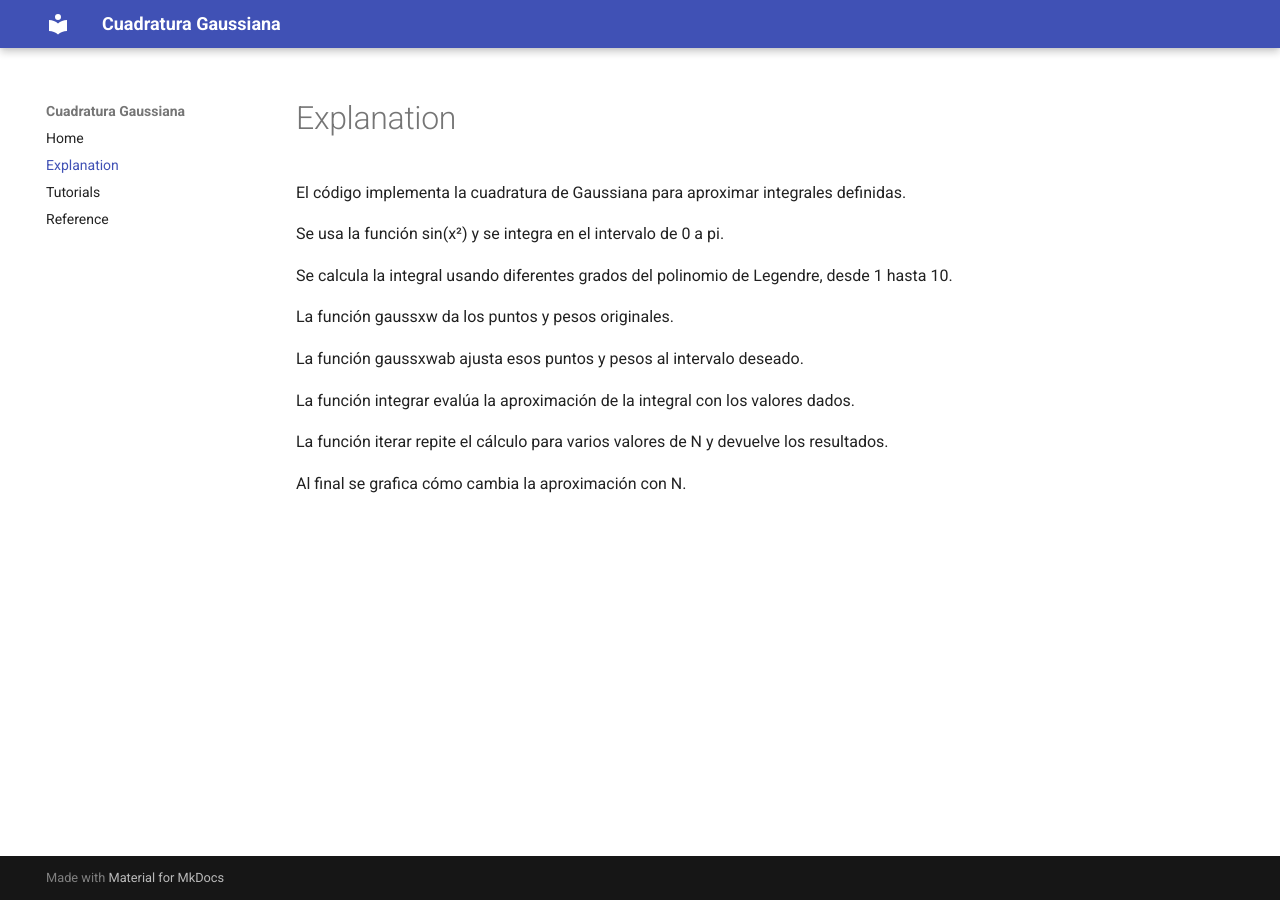
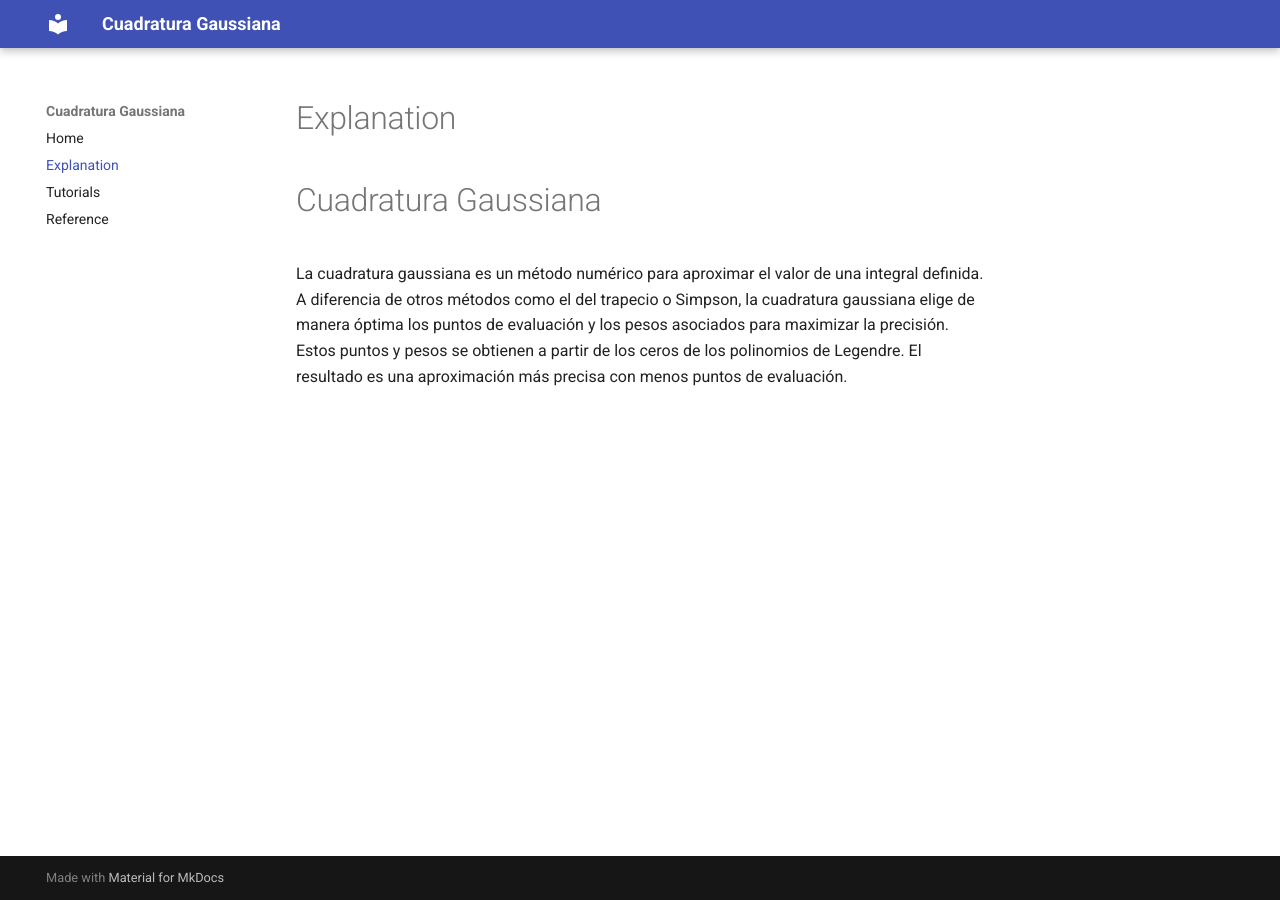
Before and after one commit to DanielLGB/Tarea-2-F-sica-Computacional, an MkDocs documentation site: the page built from docs/explanation.md, in a window 1280 px wide. Built offline with MkDocs 1.6.1 and Material for MkDocs 9.7.7, drawn with Linux system fonts in a browser that asks for light colours.

Commit message:
Edición documentación

```diff
--- a/docs/explanation.md
+++ b/docs/explanation.md
@@ -1,16 +1,4 @@
 # Explanation
-El código implementa la cuadratura de Gaussiana  para aproximar integrales definidas.
+# Cuadratura Gaussiana
 
-Se usa la función sin(x²) y se integra en el intervalo de 0 a pi.
-
-Se calcula la integral usando diferentes grados del polinomio de Legendre, desde 1 hasta 10.
-
-La función gaussxw da los puntos y pesos originales.
-
-La función gaussxwab ajusta esos puntos y pesos al intervalo deseado.
-
-La función integrar evalúa la aproximación de la integral con los valores dados.
-
-La función iterar repite el cálculo para varios valores de N y devuelve los resultados.
-
-Al final se grafica cómo cambia la aproximación con N.
+La cuadratura gaussiana es un método numérico para aproximar el valor de una integral definida. A diferencia de otros métodos como el del trapecio o Simpson, la cuadratura gaussiana elige de manera óptima los puntos de evaluación y los pesos asociados para maximizar la precisión. Estos puntos y pesos se obtienen a partir de los ceros de los polinomios de Legendre. El resultado es una aproximación más precisa con menos puntos de evaluación.
```
Also changed, not shown: docs/index.md (+1 -1 lines), Gaussianasenxx.ipynb (renamed from Untitled.ipynb).
